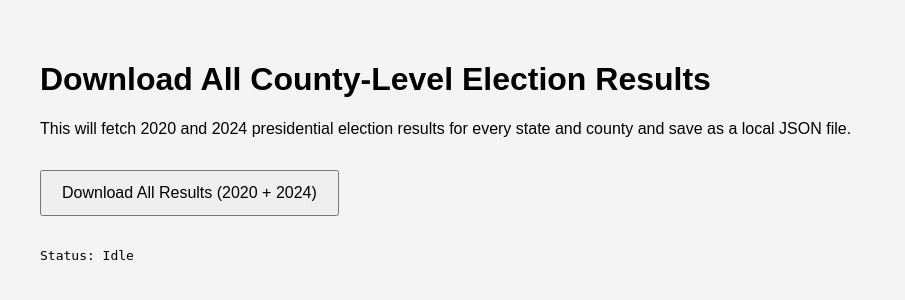
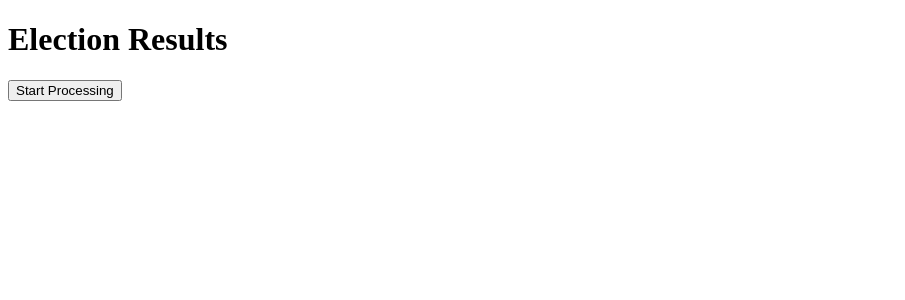
Before and after one commit to kevin-hogan-epoch-times/graphics, a Flask app: page / in a window 1280 px wide. Shown: the top 300 px of the page, without its empty margins (0-905 px from the left). Run offline with Flask 3, Linux system fonts and the light colour scheme; some libraries are stand-ins or nearby versions.

Commit message:
Update index.html

```diff
--- a/templates/index.html
+++ b/templates/index.html
@@ -1,57 +1,35 @@
 <!DOCTYPE html>
 <html lang="en">
 <head>
-  <meta charset="UTF-8" />
-  <title>Download All Election Results</title>
-  <style>
-    body {
-      font-family: Arial, sans-serif;
-      padding: 2rem;
-      background: #f4f4f4;
-    }
-    button {
-      font-size: 1rem;
-      padding: 0.75rem 1.25rem;
-      margin: 1rem 0;
-      cursor: pointer;
-    }
-    #status {
-      margin-top: 1rem;
-      font-family: monospace;
-    }
-  </style>
+    <meta charset="UTF-8">
+    <title>Election Results</title>
+    <script src="https://cdn.socket.io/4.0.0/socket.io.min.js"></script>
 </head>
 <body>
-  <h1>Download All County-Level Election Results</h1>
-  <p>This will fetch 2020 and 2024 presidential election results for every state and county and save as a local JSON file.</p>
+    <h1>Election Results</h1>
+    <button onclick="startProcessing()">Start Processing</button>
+    <div id="results"></div>
 
-  <button onclick="downloadAllResults()">Download All Results (2020 + 2024)</button>
-  <div id="status">Status: Idle</div>
+    <script>
+        const socket = io();
 
-  <script>
-    async function downloadAllResults() {
-      const statusDiv = document.getElementById("status");
-      statusDiv.textContent = "Status: Fetching data... this may take a few minutes.";
+        function startProcessing() {
+            socket.emit('start_processing');
+        }
 
-      try {
-        const response = await fetch("/all-results");
-        if (!response.ok) throw new Error("Failed to fetch results from server");
-
-        const blob = await response.blob();
-        const url = window.URL.createObjectURL(blob);
-        const a = document.createElement("a");
-        a.href = url;
-        a.download = "all_election_results.json";
-        document.body.appendChild(a);
-        a.click();
-        a.remove();
-
-        statusDiv.textContent = "Status: Download complete.";
-      } catch (err) {
-        console.error(err);
-        statusDiv.textContent = "Status: Error fetching data.";
-      }
-    }
-  </script>
+        socket.on('county_result', function(data) {
+            const div = document.getElementById('results');
+            const countyDiv = document.createElement('div');
+            countyDiv.innerHTML = `<h2>${data.county}, ${data.state}</h2>`;
+            const ul = document.createElement('ul');
+            data.results.forEach(candidate => {
+                const li = document.createElement('li');
+                li.textContent = `${candidate.name} (${candidate.party}): ${candidate.votes} votes`;
+                ul.appendChild(li);
+            });
+            countyDiv.appendChild(ul);
+            div.appendChild(countyDiv);
+        });
+    </script>
 </body>
 </html>
```
